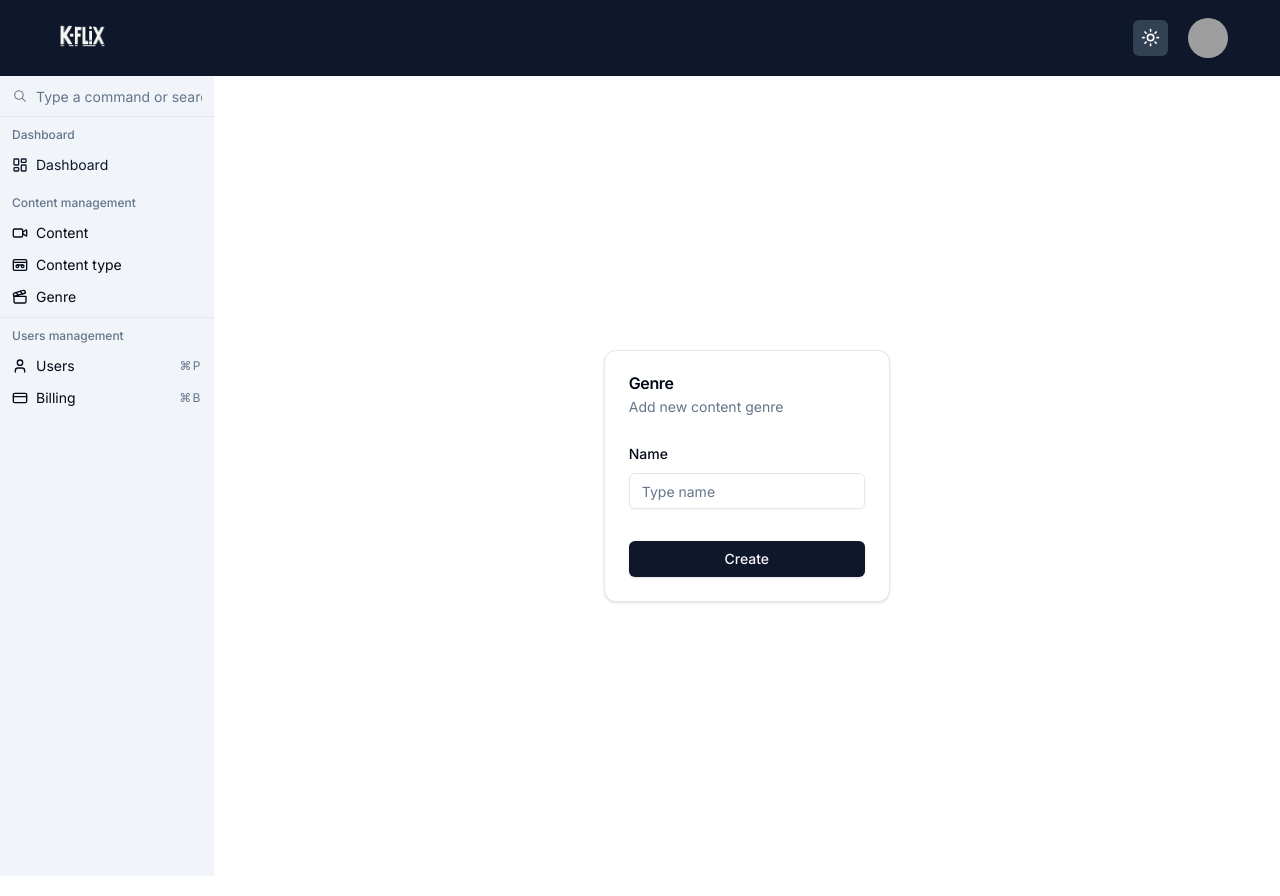
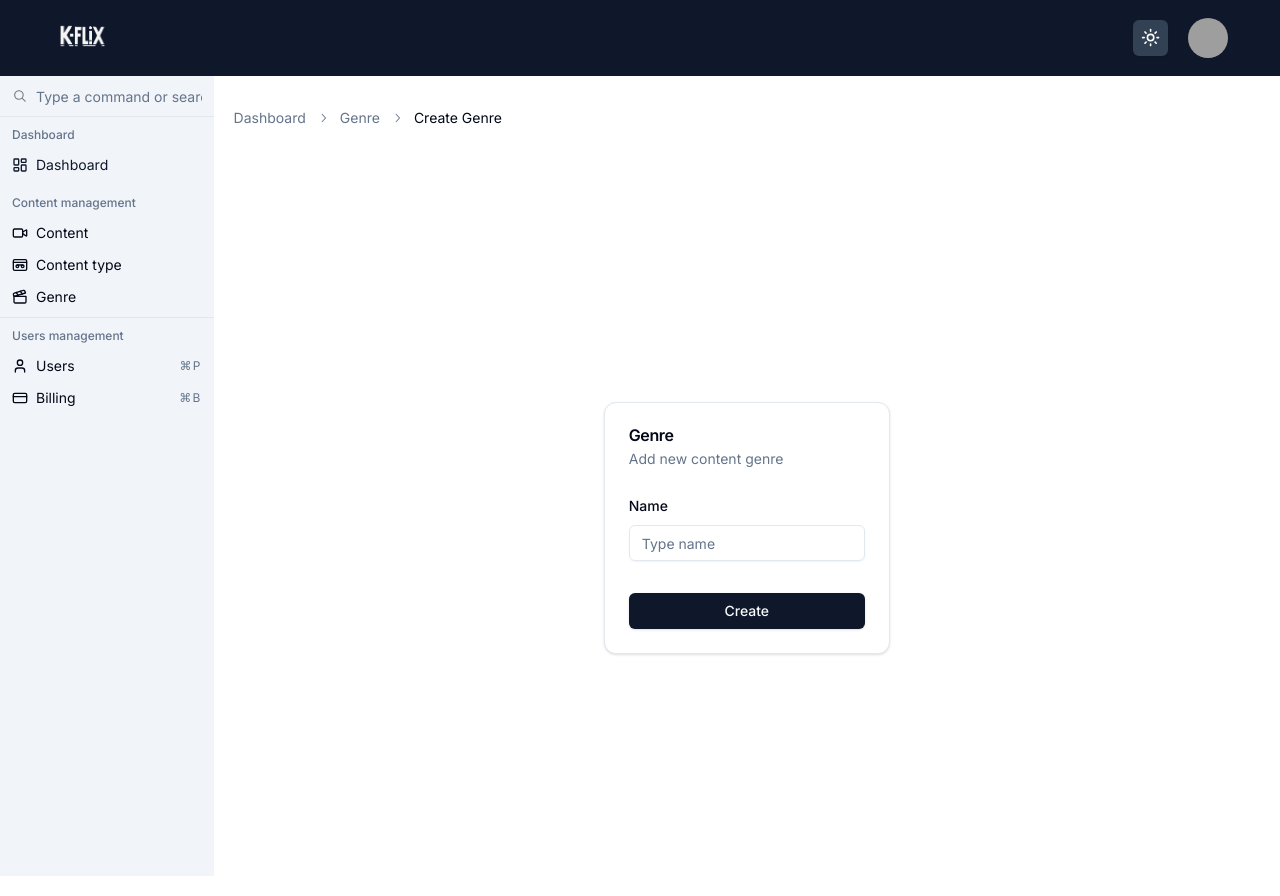
Before and after one commit to mekontso/k-flix, a Next.js app: page /admin/genre/create in a window 1280 px wide. Built offline with nearby package versions, Linux system fonts and the light colour scheme; grey boxes are pictures that could not be loaded.

Commit message:
Genre form

```diff
--- a/src/app/(admin)/admin/genre/create/page.tsx
+++ b/src/app/(admin)/admin/genre/create/page.tsx
@@ -1,11 +1,18 @@
 import React from "react";
 import GenreForm from "@/components/admin/genre/GenreForm";
+import BreadcrumbCustom from "@/components/global/BreadcrumbCustom";
 
 const Page: React.FC = () => {
-    return (
-        <div className="flex items-center justify-center h-full">
-    <GenreForm/>
-    </div>)
+    const breadcrumbLinks = [{href: "/admin", label: "Dashboard"}, {href: "/admin/genre", label: "Genre"}];
+    const currentPageName = "Create Genre";
+    return (<>
+            <div className="mb-8"><BreadcrumbCustom links={breadcrumbLinks} currentPageName={currentPageName}/></div>
+            <div className="flex items-center justify-center h-full">
+                <GenreForm/>
+            </div>
+        </>
+
+    )
 }
 
 export default Page;
--- a/src/app/(admin)/admin/genre/page.tsx
+++ b/src/app/(admin)/admin/genre/page.tsx
@@ -2,12 +2,16 @@
 import {Button} from "@/components/ui/button";
 import Link from "next/link";
 import {Plus} from "lucide-react";
+import BreadcrumbCustom from "@/components/global/BreadcrumbCustom";
 
 const Page: React.FC = () => {
+    const breadcrumbLinks = [{ href: "/admin", label: "Dashboard" }];
+    const currentPageName = "Genre";
     return (<div>
+        <div className="mb-8"><BreadcrumbCustom links={breadcrumbLinks} currentPageName={currentPageName}/></div>
         <div className="flex justify-between">
             <h1>Genre</h1>
-            <Button >
+            <Button>
                 <Link href="/admin/genre/create" className="flex items-center">
                     <Plus/>
                     <span className="ml-2">New</span>
--- a/src/app/(admin)/admin/page.tsx
+++ b/src/app/(admin)/admin/page.tsx
@@ -1,8 +1,13 @@
 import React from "react";
+import Breadcrumb from "@/components/global/BreadcrumbCustom";
+import BreadcrumbCustom from "@/components/global/BreadcrumbCustom";
 
 const AdminPage: React.FC = () => {
+    const breadcrumbLinks = [{ href: "/admin", label: "" }];
+    const currentPageName = "Dashboard";
+
     return (<>
-
+        <div className="mb-8"><BreadcrumbCustom links={breadcrumbLinks} currentPageName={currentPageName} /></div>
         Admin page
     </>)
 }
--- /dev/null
+++ b/src/components/global/BreadcrumbCustom.tsx
@@ -0,0 +1,38 @@
+import {
+    Breadcrumb,
+    BreadcrumbItem,
+    BreadcrumbLink,
+    BreadcrumbList,
+    BreadcrumbPage,
+    BreadcrumbSeparator,
+} from "@/components/ui/breadcrumb";
+import React from "react";
+
+type BreadcrumbProps = {
+    links: { href: string; label: string }[];
+    currentPageName: string;
+};
+
+
+const BreadcrumbCustom : React.FC<BreadcrumbProps>= ({links, currentPageName}) => {
+    return (
+        <Breadcrumb>
+            <BreadcrumbList>
+                {links?.map((link, index) => (
+                    <React.Fragment key={index}>
+                        <BreadcrumbItem>
+                            <BreadcrumbLink href={link.href}>{link.label}</BreadcrumbLink>
+                        </BreadcrumbItem>
+                        {index < links.length - 1 && <BreadcrumbSeparator />}
+                    </React.Fragment>
+                ))}
+                <BreadcrumbSeparator />
+                <BreadcrumbItem>
+                    <BreadcrumbPage>{currentPageName}</BreadcrumbPage>
+                </BreadcrumbItem>
+            </BreadcrumbList>
+        </Breadcrumb>
+    );
+};
+
+export default BreadcrumbCustom;
--- /dev/null
+++ b/src/components/ui/breadcrumb.tsx
@@ -0,0 +1,115 @@
+import * as React from "react"
+import { ChevronRightIcon, DotsHorizontalIcon } from "@radix-ui/react-icons"
+import { Slot } from "@radix-ui/react-slot"
+
+import { cn } from "@/lib/utils"
+
+const Breadcrumb = React.forwardRef<
+  HTMLElement,
+  React.ComponentPropsWithoutRef<"nav"> & {
+    separator?: React.ReactNode
+  }
+>(({ ...props }, ref) => <nav ref={ref} aria-label="breadcrumb" {...props} />)
+Breadcrumb.displayName = "Breadcrumb"
+
+const BreadcrumbList = React.forwardRef<
+  HTMLOListElement,
+  React.ComponentPropsWithoutRef<"ol">
+>(({ className, ...props }, ref) => (
+  <ol
+    ref={ref}
+    className={cn(
+      "flex flex-wrap items-center gap-1.5 break-words text-sm text-muted-foreground sm:gap-2.5",
+      className
+    )}
+    {...props}
+  />
+))
+BreadcrumbList.displayName = "BreadcrumbList"
+
+const BreadcrumbItem = React.forwardRef<
+  HTMLLIElement,
+  React.ComponentPropsWithoutRef<"li">
+>(({ className, ...props }, ref) => (
+  <li
+    ref={ref}
+    className={cn("inline-flex items-center gap-1.5", className)}
+    {...props}
+  />
+))
+BreadcrumbItem.displayName = "BreadcrumbItem"
+
+const BreadcrumbLink = React.forwardRef<
+  HTMLAnchorElement,
+  React.ComponentPropsWithoutRef<"a"> & {
+    asChild?: boolean
+  }
+>(({ asChild, className, ...props }, ref) => {
+  const Comp = asChild ? Slot : "a"
+
+  return (
+    <Comp
+      ref={ref}
+      className={cn("transition-colors hover:text-foreground", className)}
+      {...props}
+    />
+  )
+})
+BreadcrumbLink.displayName = "BreadcrumbLink"
+
+const BreadcrumbPage = React.forwardRef<
+  HTMLSpanElement,
+  React.ComponentPropsWithoutRef<"span">
+>(({ className, ...props }, ref) => (
+  <span
+    ref={ref}
+    role="link"
+    aria-disabled="true"
+    aria-current="page"
+    className={cn("font-normal text-foreground", className)}
+    {...props}
+  />
+))
+BreadcrumbPage.displayName = "BreadcrumbPage"
+
+const BreadcrumbSeparator = ({
+  children,
+  className,
+  ...props
+}: React.ComponentProps<"li">) => (
+  <li
+    role="presentation"
+    aria-hidden="true"
+    className={cn("[&>svg]:size-3.5", className)}
+    {...props}
+  >
+    {children ?? <ChevronRightIcon />}
+  </li>
+)
+BreadcrumbSeparator.displayName = "BreadcrumbSeparator"
+
+const BreadcrumbEllipsis = ({
+  className,
+  ...props
+}: React.ComponentProps<"span">) => (
+  <span
+    role="presentation"
+    aria-hidden="true"
+    className={cn("flex h-9 w-9 items-center justify-center", className)}
+    {...props}
+  >
+    <DotsHorizontalIcon className="h-4 w-4" />
+    <span className="sr-only">More</span>
+  </span>
+)
+BreadcrumbEllipsis.displayName = "BreadcrumbElipssis"
+
+export {
+  Breadcrumb,
+  BreadcrumbList,
+  BreadcrumbItem,
+  BreadcrumbLink,
+  BreadcrumbPage,
+  BreadcrumbSeparator,
+  BreadcrumbEllipsis,
+}
```
